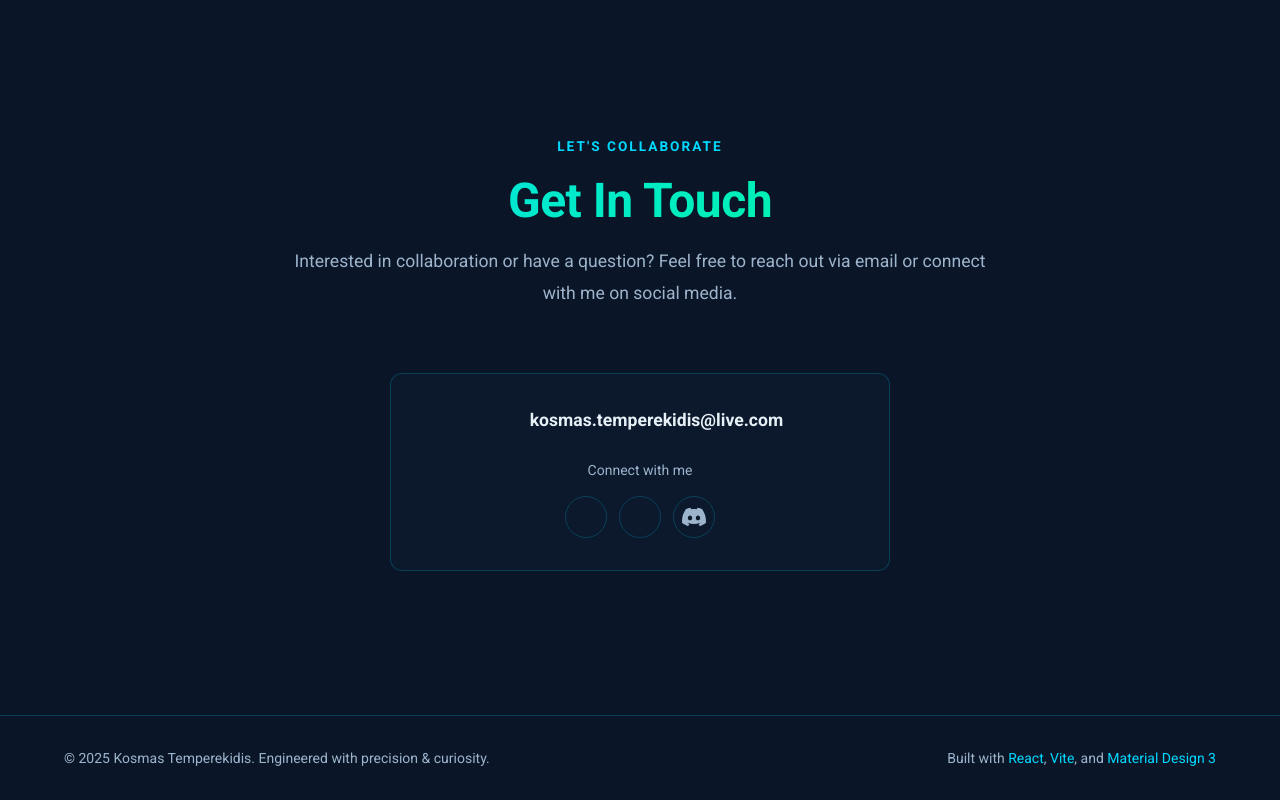
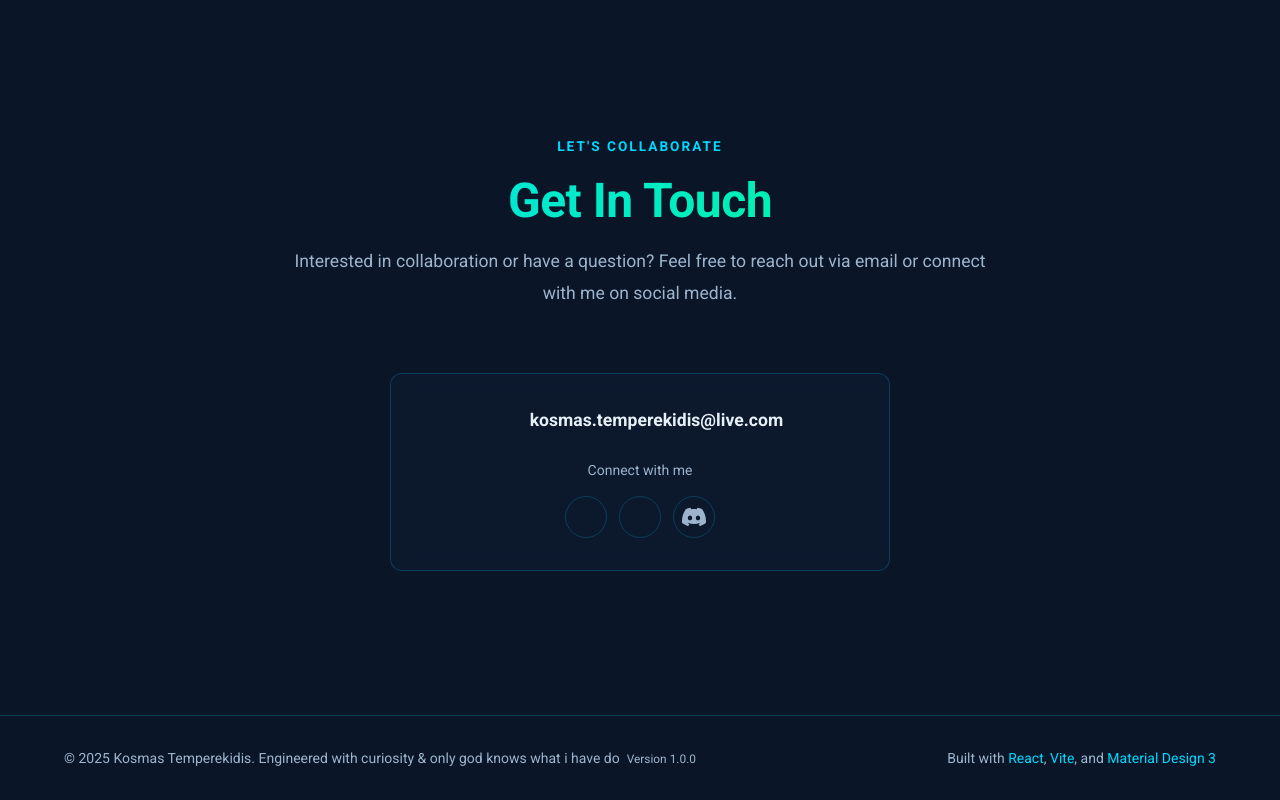
Before and after one commit to KmTempe/l7feeder_website, a React (Vite) app: page / in a window 1280 px wide. Shown: the part 2779-3579 px from the top of the page. Built offline with nearby package versions, Linux system fonts and the light colour scheme; some icons are missing.

Commit message:
chore: update version to 1.0.0 in package.json and display version in Footer component

```diff
--- a/package.json
+++ b/package.json
@@ -1,7 +1,7 @@
 {
   "name": "cv-site-react",
   "private": true,
-  "version": "0.0.2",
+  "version": "1.0.0",
   "type": "module",
   "scripts": {
     "dev": "vite",
--- a/src/components/Footer.jsx
+++ b/src/components/Footer.jsx
@@ -4,6 +4,7 @@ import GitHubIcon from '@mui/icons-material/GitHub';
 import InstagramIcon from '@mui/icons-material/Instagram';
 import DiscordIcon from './icons/DiscordIcon';
 import { portfolioData } from '../data/portfolioData';
+import packageJson from '../../package.json';
 import { motion } from 'framer-motion';
 
 export default function Footer() {
@@ -30,7 +31,8 @@ export default function Footer() {
         >
           <Box sx={{ display: 'flex', flexDirection: 'column', alignItems: { xs: 'center', sm: 'flex-start' }, gap: 1.5 }}>
             <Typography variant="body2" color="text.secondary">
-              © {currentYear} {portfolioData.name}. Engineered with precision & curiosity.
+              © {currentYear} {portfolioData.name}. Engineered with curiosity & only god knows what i have do &nbsp;
+              <span style={{ fontSize: '0.85em', color: '#9db4cc',  }}>Version&nbsp;{packageJson.version}</span>
             </Typography>
 
           </Box>
```
